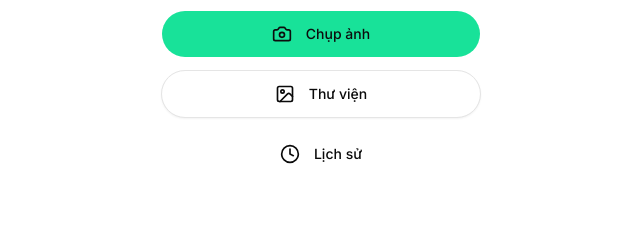
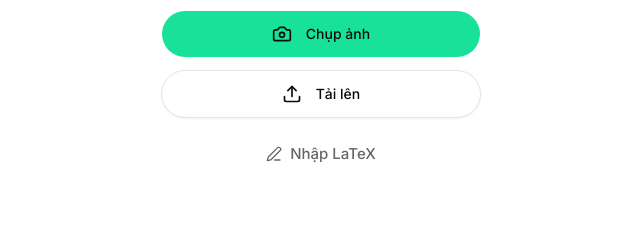
Before and after one commit to Stefen-io/mathsnap, a Next.js app in the folder src/client/: page / in a window 1280 px wide. Shown: the part 352-580 px from the top of the page, without its empty margins (319-959 px from the left). Built offline with nearby package versions, Linux system fonts and the light colour scheme.

Commit message:
feat(client): add FR-1b file picker and Nhập LaTeX link to Home page
Co-Authored-By: Claude Sonnet 4.6 <noreply@anthropic.com>

```diff
--- a/src/client/app/(main)/page.tsx
+++ b/src/client/app/(main)/page.tsx
@@ -1,26 +1,41 @@
 'use client'
 
+import { useRef } from 'react'
 import { useRouter } from 'next/navigation'
-import { Camera, ImageIcon, Clock } from 'lucide-react'
+import Link from 'next/link'
+import { Camera, Upload, PenLine } from 'lucide-react'
+import { toast } from 'sonner'
 import { Button } from '@/components/ui/button'
+import { useCaptureContext } from '@/contexts/CaptureContext'
+
+const MAX_FILE_SIZE = 2 * 1024 * 1024 // 2MB
 
 export default function HomePage() {
   const router = useRouter()
+  const { setCapturedBlob } = useCaptureContext()
+  const fileInputRef = useRef<HTMLInputElement>(null)
+
+  function handleFileChange(e: React.ChangeEvent<HTMLInputElement>) {
+    const file = e.target.files?.[0]
+    if (!file) return
+    if (file.size > MAX_FILE_SIZE) {
+      toast.error('Ảnh không được vượt quá 2MB.')
+      return
+    }
+    setCapturedBlob(file)
+    router.push('/crop')
+  }
 
   return (
     <div className="flex min-h-dvh flex-col items-center justify-center gap-8 px-6">
       <div className="text-center">
-        <h1 className="text-2xl font-semibold tracking-tight text-[#0d0d0d]">
-          MathSnap
-        </h1>
-        <p className="mt-2 text-sm text-gray-500">
-          Chụp ảnh bài toán, nhận lời giải từng bước
-        </p>
+        <h1 className="text-2xl font-semibold tracking-tight text-[#0d0d0d]">MathSnap</h1>
+        <p className="mt-2 text-sm text-gray-500">Chụp ảnh bài toán, nhận lời giải từng bước</p>
       </div>
 
       <div className="flex w-full max-w-xs flex-col gap-3">
         <Button
-          className="h-12 w-full rounded-full bg-[#18E299] text-[#0d0d0d] font-medium hover:bg-[#0fa76e] hover:text-white"
+          className="h-12 w-full rounded-full bg-[#18E299] font-medium text-[#0d0d0d] hover:bg-[#0fa76e] hover:text-white"
           onClick={() => router.push('/camera')}
         >
           <Camera className="mr-2 size-5" />
@@ -30,20 +45,27 @@ export default function HomePage() {
         <Button
           variant="outline"
           className="h-12 w-full rounded-full"
-          onClick={() => { /* no-op — gallery integration in future change */ }}
+          onClick={() => fileInputRef.current?.click()}
         >
-          <ImageIcon className="mr-2 size-5" />
-          Thư viện
+          <Upload className="mr-2 size-5" />
+          Tải lên
         </Button>
 
-        <Button
-          variant="ghost"
-          className="h-12 w-full rounded-full"
-          onClick={() => { /* no-op — history screen in future change */ }}
+        <input
+          ref={fileInputRef}
+          type="file"
+          accept="image/jpeg,image/png,image/webp"
+          className="hidden"
+          onChange={handleFileChange}
+        />
+
+        <Link
+          href="/manual"
+          className="flex h-12 w-full items-center justify-center gap-2 rounded-full text-[15px] font-medium text-[#666666] transition-colors hover:text-[#18E299]"
         >
-          <Clock className="mr-2 size-5" />
-          Lịch sử
-        </Button>
+          <PenLine className="size-4" />
+          Nhập LaTeX
+        </Link>
       </div>
     </div>
   )
```
Also changed, not shown: 1 other file (tests, documents, lock files or other folders).
